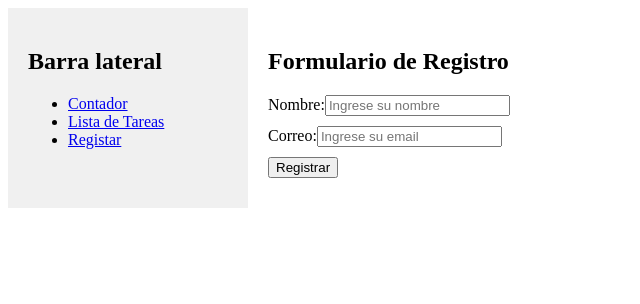
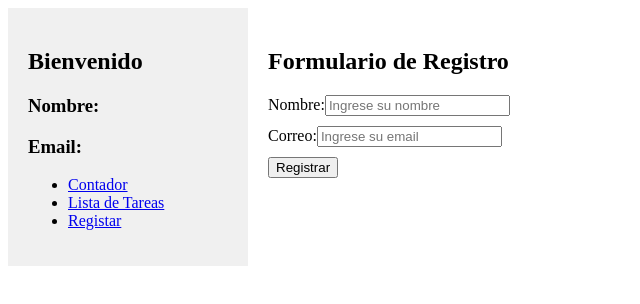
Before and after one commit to XOfili/ProyectoVue1, a Vue app: page /registrar in a window 1280 px wide. Shown: the top 304 px of the page, without its empty margins (0-640 px from the left). Built offline with nearby package versions, Linux system fonts and the light colour scheme.

Commit message:
Crea Store de pinia para almacenar los datos del registro

```diff
--- a/src/components/Sidebar.vue
+++ b/src/components/Sidebar.vue
@@ -1,6 +1,8 @@
 <template>
     <div class="sidebar">
-        <h2>Barra lateral</h2>
+        <h2>Bienvenido </h2>
+        <h3>Nombre: {{ nombre }}</h3>
+        <h3>Email: {{ email }}</h3>
         <ul>
             <li> <router-link to="/contador">Contador</router-link> </li>
             <li> <router-link to="/lista-de-tareas">Lista de Tareas</router-link> </li>
@@ -9,7 +11,20 @@
         </ul>
     </div>
 </template>
-<script setup></script>
+<script setup>
+import { useRegistrarStore } from '@/modules/registro/stores/registrarStore';
+import { watch, ref } from 'vue';
+const registrarStore = useRegistrarStore()
+const nombre = ref(registrarStore.nombre.value)
+const email = ref(registrarStore.email.value)
+watch(() => registrarStore.nombre, (newValue) => {
+    nombre.value = newValue;
+})
+watch(() => registrarStore.email, (newValue) => {
+    email.value = newValue
+})
+
+</script>
 <style>
 .sidebar {
     width: 200px;
--- /dev/null
+++ b/src/modules/registro/stores/registrarStore.js
@@ -0,0 +1,12 @@
+import {defineStore} from 'pinia';
+import {ref} from 'vue';
+
+export const useRegistrarStore = defineStore('registrar',() => {
+    const nombre = ref('');
+    const email = ref('');
+    const guardarRegistro = (nombreFormulario, emailFormulario) => {
+        nombre.value = nombreFormulario
+        email.value = emailFormulario
+    };
+    return {nombre, email, guardarRegistro}
+});
--- a/src/modules/registro/views/RegistrarView.vue
+++ b/src/modules/registro/views/RegistrarView.vue
@@ -4,12 +4,12 @@
         <Form :validation-schema="schema" @submit="onSubmit">
             <div class="form">
                 <label for="nombre">Nombre:</label>
-                <Field type="text" name="nombre" placeholder="Ingrese su nombre" id="nombre" />
+                <Field v-model="nombre" type="text" name="nombre" placeholder="Ingrese su nombre" id="nombre" />
                 <ErrorMessage name="nombre"></ErrorMessage>
             </div>
             <div class="form">
                 <label for="correo">Correo:</label>
-                <Field type="email" name="email" placeholder="Ingrese su email" id="correo" />
+                <Field v-model="email" type="email" name="email" placeholder="Ingrese su email" id="correo" />
                 <ErrorMessage name="email"></ErrorMessage>
             </div>
             <div class="form">
@@ -22,8 +22,16 @@
 <script setup>
 import {Form, Field, ErrorMessage} from 'vee-validate'
 import { schema } from '../schemas/validationSchema';
+import { useRegistrarStore } from '../stores/registrarStore';
+import { ref } from 'vue';
+
+const registrarStore = useRegistrarStore();
+
+const nombre = ref('');
+const email = ref('');
 
 const onSubmit = () => {
+    registrarStore.guardarRegistro(nombre.value, email.value)
     console.log('Se ha enviado el formulario')
 }
 </script>
```
